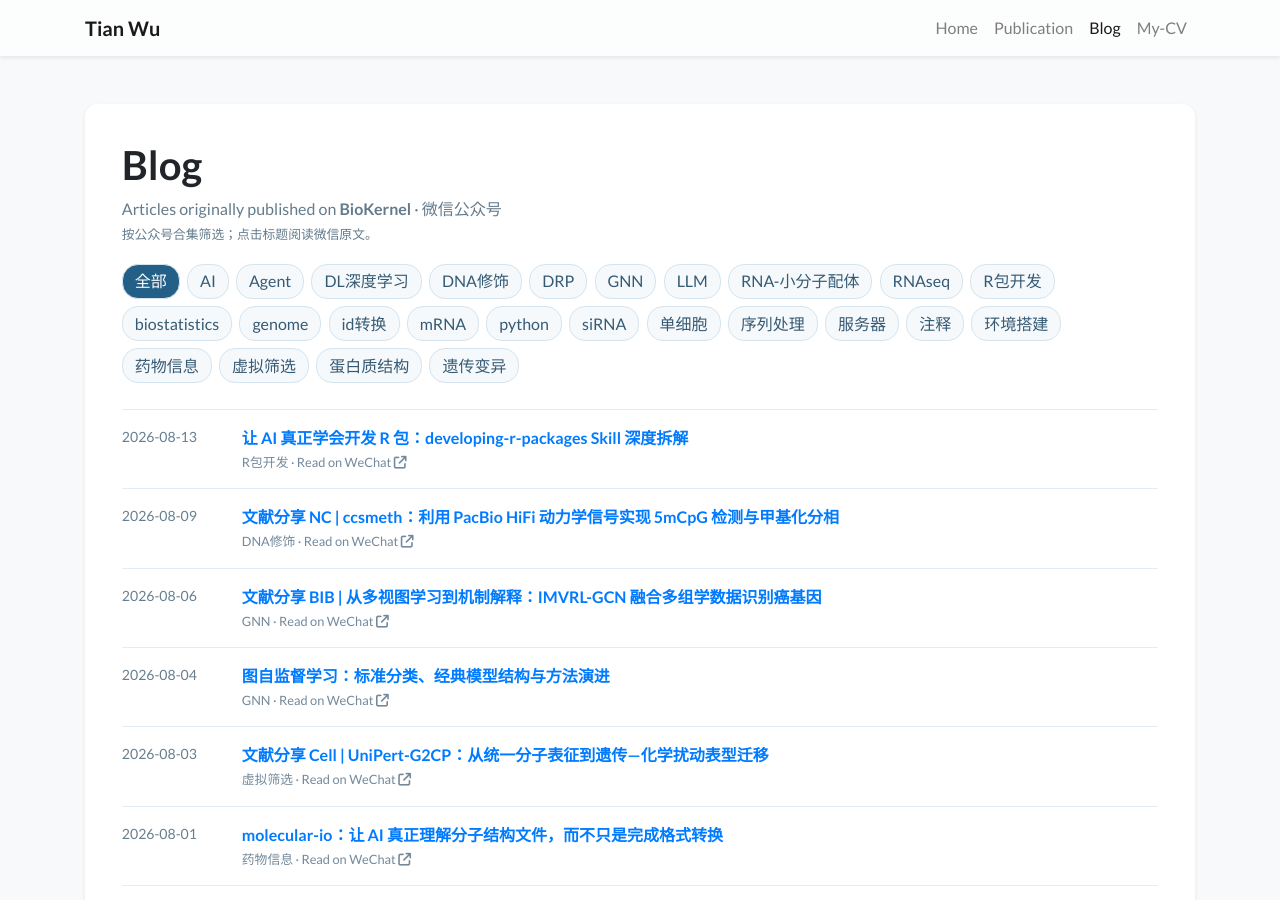
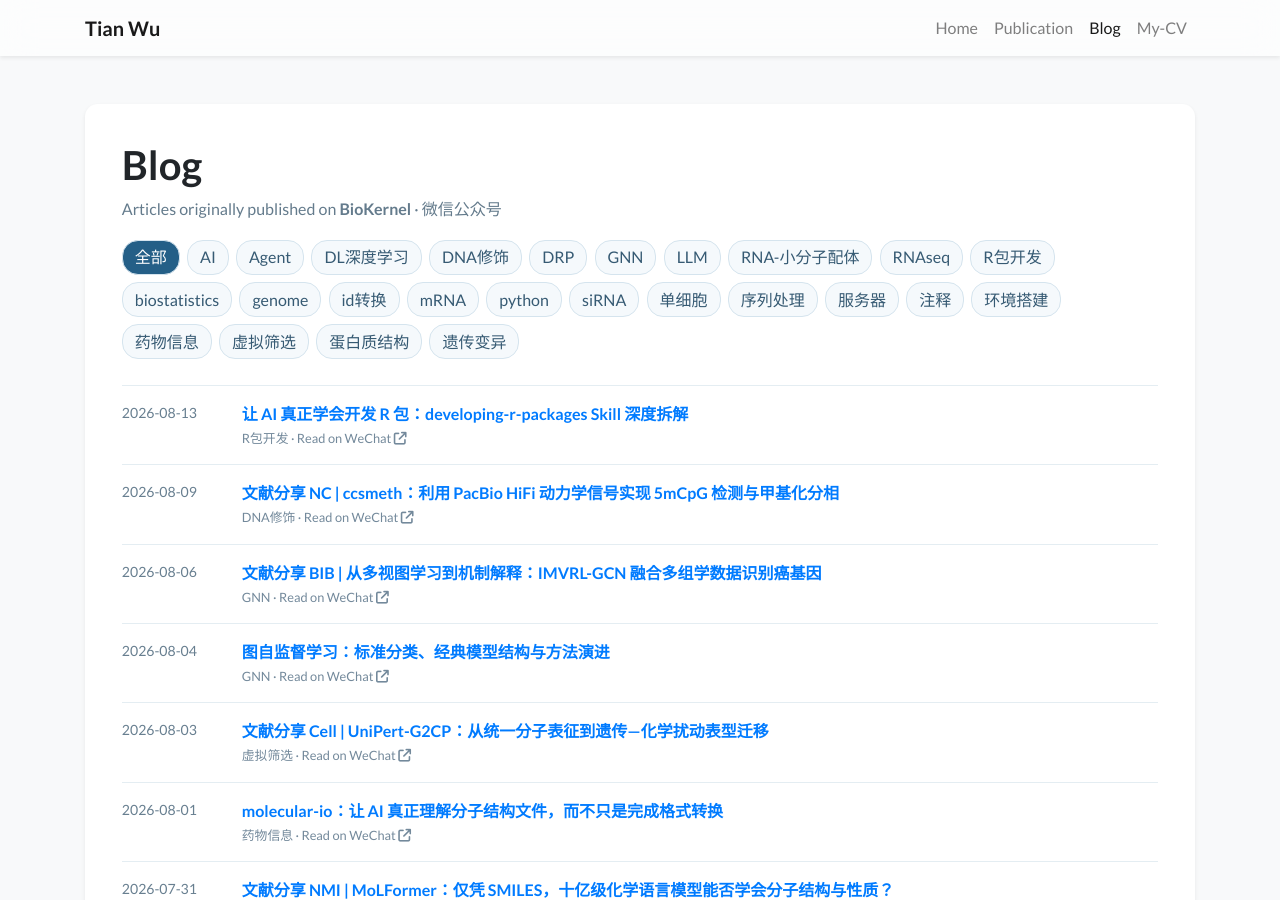
Before and after one commit to QuaSiMoDooooo/QuaSiMoDooooo.github.io, a Jekyll site: the page built from blog.html, in a window 1280 px wide and 900 px high. Built offline with Jekyll 4.4.1, drawn with Linux system fonts in a browser that asks for light colours; nearby versions of some CDN libraries; a style sheet for code colours, icons or effects is not loaded.

Commit message:
style(blog): remove introductory note

```diff
--- a/blog.html
+++ b/blog.html
@@ -4,7 +4,7 @@ title: Blog
 navbar_title: Blog
 ---
 <section class="blog-index bg-white shadow-sm rounded-xl">
-  <header><h1>Blog</h1><p>Articles originally published on <strong>BioKernel</strong> · 微信公众号<br><small>按公众号合集筛选；点击标题阅读微信原文。</small></p></header>
+  <header><h1>Blog</h1><p>Articles originally published on <strong>BioKernel</strong> · 微信公众号</p></header>
   {% assign groups = site.data.biokernel | map: "categories" | join: "|" | split: "|" | uniq | sort %}
   <div class="blog-filters" aria-label="文章合集分类"><button class="active" data-category="all" aria-pressed="true">全部</button>{% for group in groups %}<button data-category="{{ group | escape }}" aria-pressed="false">{{ group | escape }}</button>{% endfor %}</div>
   <ol class="blog-list">
```
